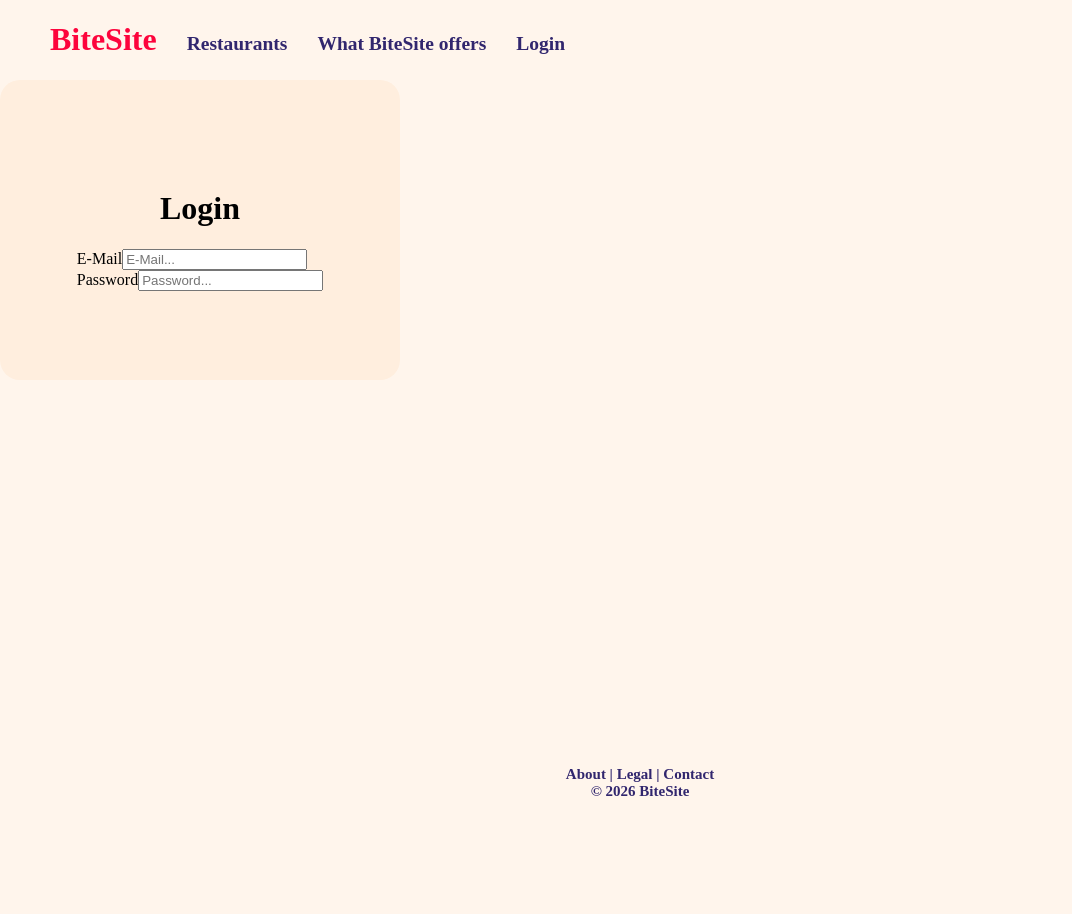
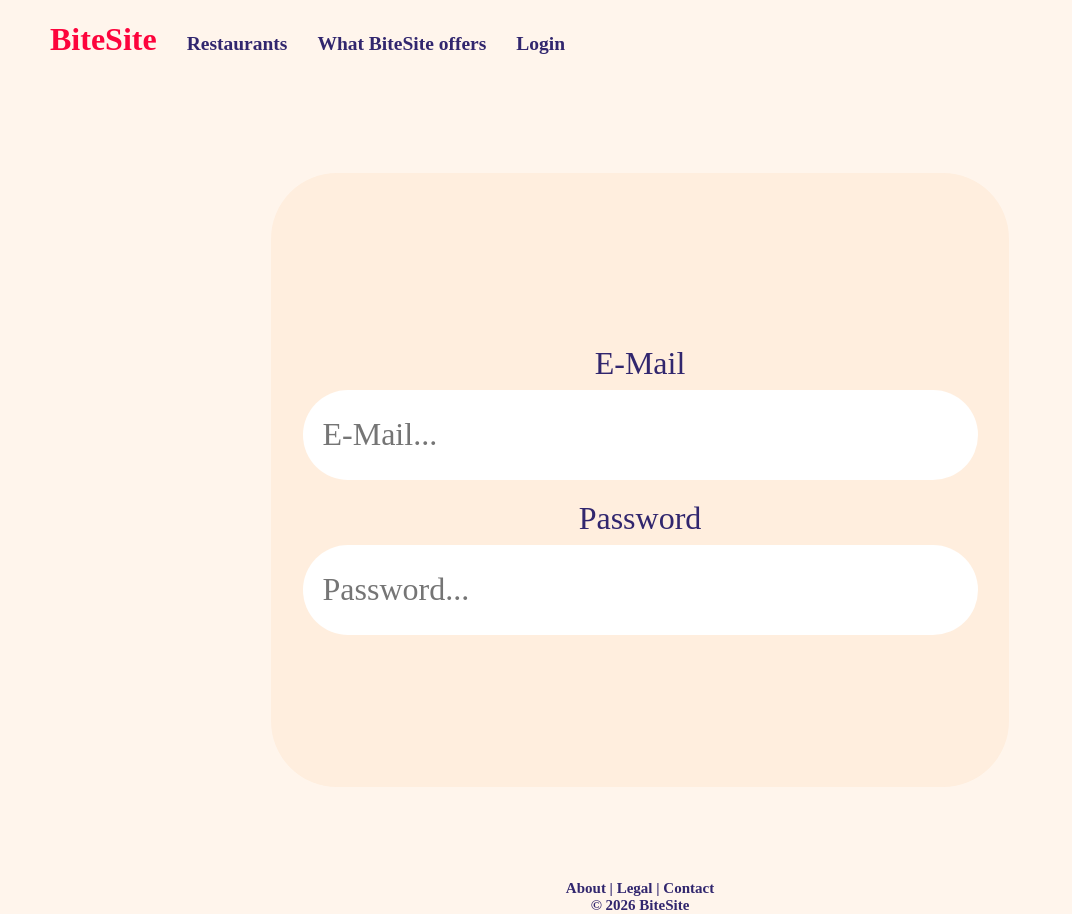
Before and after one commit to davide-muzzi/BiteSite, a Vue app in the folder Frontend/: page /login in a window 1280 px wide. Shown: the whole page, without its empty margins (0-1072 px from the left). Before the commit the page ends 800 px from the top, so only its background shows below. Built offline with nearby package versions, Linux system fonts and the light colour scheme; a web font is replaced by a local one.

Commit message:
feat(LoginView): Updated the design to match the mockup and connected the colors from main.css

```diff
--- a/Frontend/src/views/LoginView.vue
+++ b/Frontend/src/views/LoginView.vue
@@ -12,9 +12,8 @@ const handleLogin = async () => {
 </script>
 
 <template>
+    <div class="account-page">
         <div class="login-card">
-        <h1 class="login-title">Login</h1>
-
             <form class="login-form" @submit.prevent="handleLogin">
                 <!-- email -->
                 <div class="form-group">
@@ -41,22 +40,55 @@ const handleLogin = async () => {
                 </div>
 
             </form>
+
+
+        </div>
     </div>
 </template>
 
 <style>
 body {
   background: var(--background);
+  font-family: var(--font);
+  color: var(--font-color-dark-blue);
 }
+
+.account-page {
+  display: flex;
+  justify-content: center;
+  align-items: center;
+  height: 100vh;
+  flex-direction: column;
+}
+
 
 .login-card {
   background-color: #ffeede;
-  width: 400px;
-  height: 300px;
-  border-radius: 20px;
+  width: 738px; /* from figma */
+  height: 614px;
+  border-radius: 66px;
   display: flex;
   flex-direction: column;
   align-items: center;
   justify-content: center;
 }
+
+.form-group label {
+  display: block;
+  margin-bottom: 8px;
+  font-size: 32px;
+  display: flex;
+  justify-content: center;
+  margin-top: 20px;
+}
+
+.form-group input {
+    width: 635px;
+    height: 90px;
+    border-radius: 66px;
+    border: none;
+    padding: 0 20px;
+    font-size: 32px;
+    font-family: var(--font);
+}
 </style>
```
Lines whose indentation alone changed are shown as unchanged.
